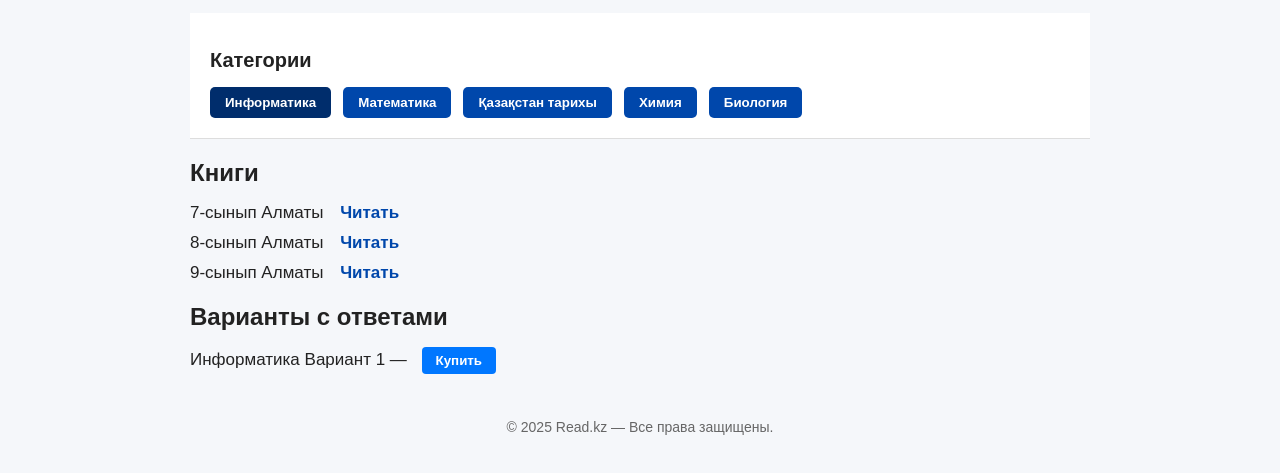
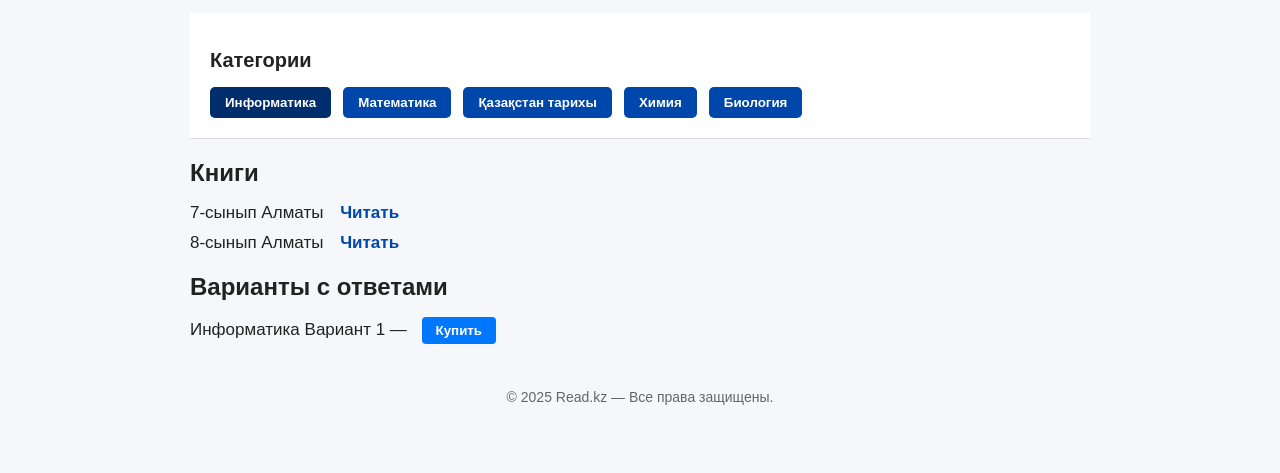
Before and after one commit to vip-kolik/read.kz, a plain HTML site: page index.html in a window 1280 px wide. Shown: the part 63-536 px from the top of the page. Drawn offline with Linux system fonts and the light colour scheme.

Commit message:
Update index.html

```diff
--- a/index.html
+++ b/index.html
@@ -44,9 +44,6 @@
         <li data-category="informatics">
           8-сынып Алматы <a href="учебники/8 ALMATY.pdf" target="_blank" class="read-btn">Читать</a>
         </li>
-        <li data-category="informatics">
-          9-сынып Алматы <a href="учебники/9 ALMATY.pdf" target="_blank" class="read-btn">Читать</a>
-        </li>
         <li data-category="math">
           7-сынып Математика <a href="учебники/7 MATH.pdf" target="_blank" class="read-btn">Читать</a>
         </li>
```
